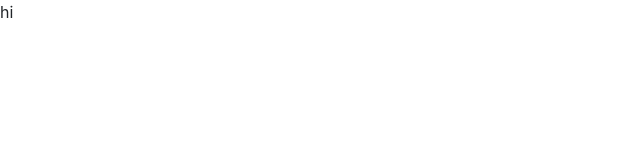
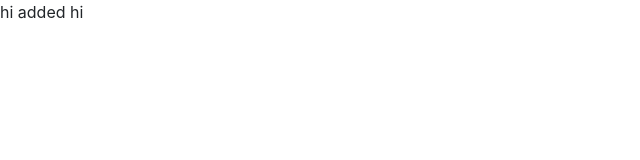
Before and after one commit to kumughato/test, a plain HTML site: page index.html in a window 1280 px wide. Shown: the full height of the page, 0-640 px from the left. Drawn offline with nearby package versions, Linux system fonts and the light colour scheme.

Commit message:
asdfasdf asdfasdfasdf asdfasdf asdfasdfasdfasd

```diff
--- a/index.html
+++ b/index.html
@@ -16,6 +16,7 @@
 
 <body>
 hi
+added hi
 </body>
 
 
```
